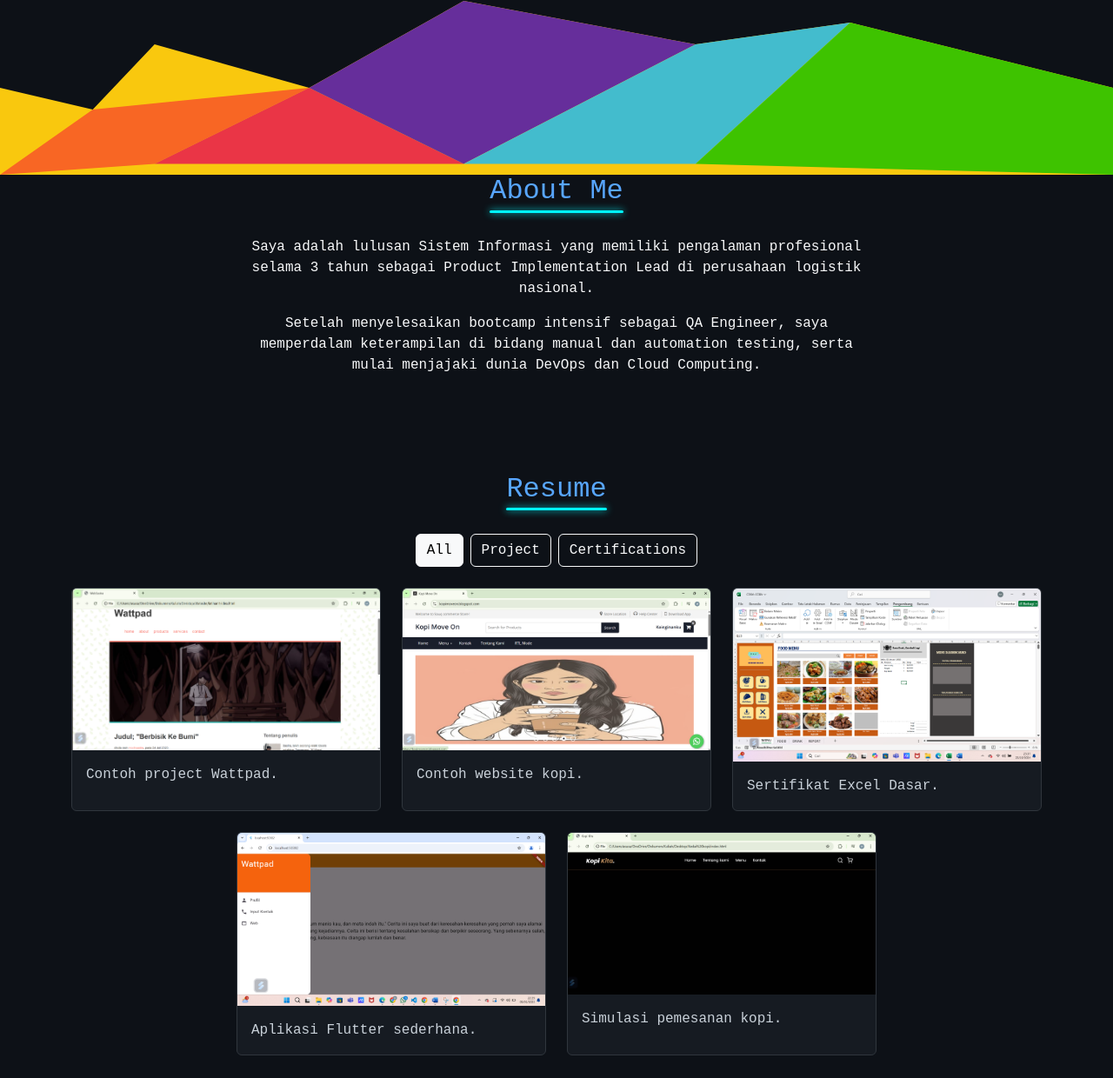
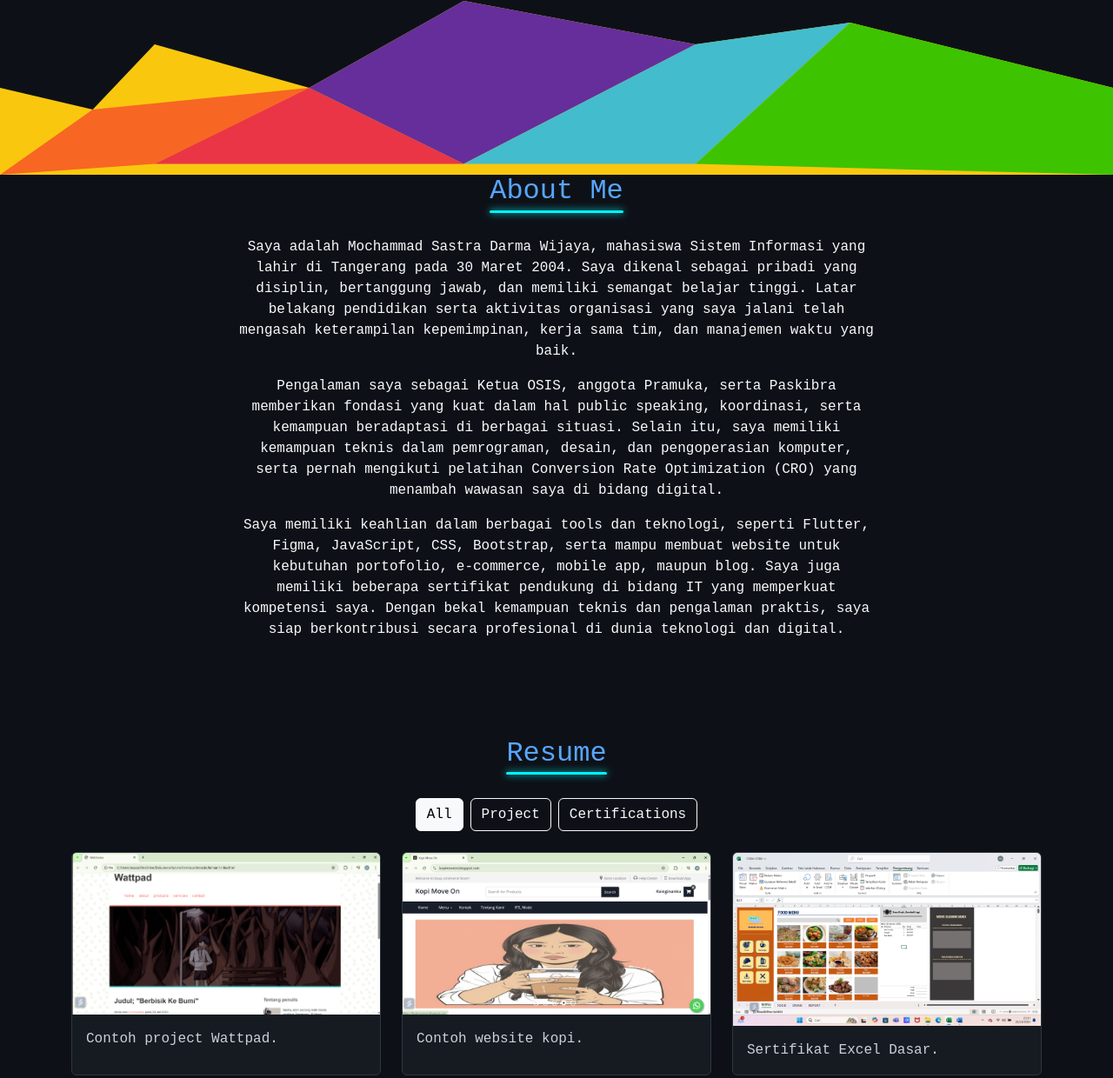
Before and after one commit to mochsastra/mochsastra.github.io, a plain HTML site: page index.html in a window 1280 px wide. Shown: the part 973-2213 px from the top of the page at 87% size. Drawn offline with nearby package versions, Linux system fonts and the light colour scheme.

Commit message:
perubahan deskripsi teks

```diff
--- a/index.html
+++ b/index.html
@@ -418,15 +418,20 @@
             <div class="row justify-content-center text-center">
               <div class="col-md-8">
                 <p>
-                  Saya adalah lulusan Sistem Informasi yang memiliki pengalaman
-                  profesional selama 3 tahun sebagai Product Implementation Lead
-                  di perusahaan logistik nasional.
+                  Saya adalah Mochammad Sastra Darma Wijaya, mahasiswa Sistem Informasi yang lahir di Tangerang pada 30 Maret 2004.
+                  Saya dikenal sebagai pribadi yang disiplin, bertanggung jawab, dan memiliki semangat belajar tinggi.
+                  Latar belakang pendidikan serta aktivitas organisasi yang saya jalani telah mengasah keterampilan kepemimpinan, kerja sama tim, dan manajemen waktu yang baik.
                 </p>
                 <p>
-                  Setelah menyelesaikan bootcamp intensif sebagai QA Engineer,
-                  saya memperdalam keterampilan di bidang manual dan automation
-                  testing, serta mulai menjajaki dunia DevOps dan Cloud
-                  Computing.
+                  Pengalaman saya sebagai Ketua OSIS, anggota Pramuka, serta Paskibra memberikan fondasi yang kuat dalam hal public speaking, koordinasi,
+                  serta kemampuan beradaptasi di berbagai situasi. Selain itu, saya memiliki kemampuan teknis dalam pemrograman, desain, dan pengoperasian komputer,
+                  serta pernah mengikuti pelatihan Conversion Rate Optimization (CRO) yang menambah wawasan saya di bidang digital.
+                </p>
+                <p>
+                  Saya memiliki keahlian dalam berbagai tools dan teknologi, seperti Flutter, Figma, JavaScript, CSS, Bootstrap, serta mampu membuat website untuk kebutuhan portofolio,
+                  e-commerce, mobile app, maupun blog. Saya juga memiliki beberapa sertifikat pendukung di bidang IT yang memperkuat kompetensi saya. Dengan bekal kemampuan teknis dan pengalaman praktis,
+                  saya siap berkontribusi secara profesional di dunia teknologi dan digital.
+
                 </p>
               </div>
             </div>
@@ -630,7 +635,7 @@
                     />
                   </div>
                   <div class="mb-3">
-                    <label for="message" class="form-label">Message address</label>
+                    <label for="message" class="form-label">Your message</label>
                     <textarea
                       class="form-control bg-secondary text-light border-0"
                       id="message"
```
